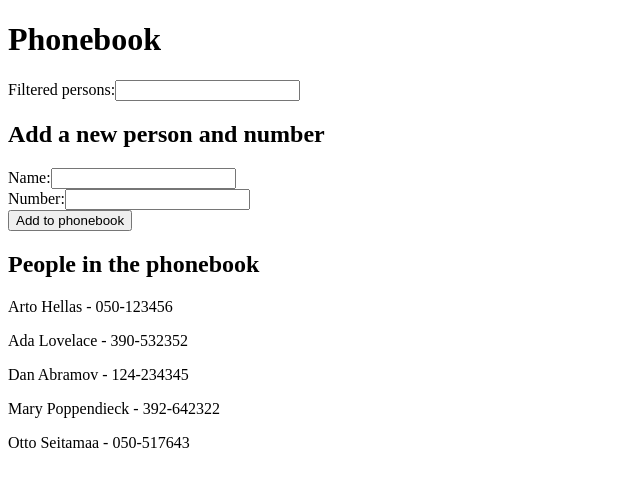
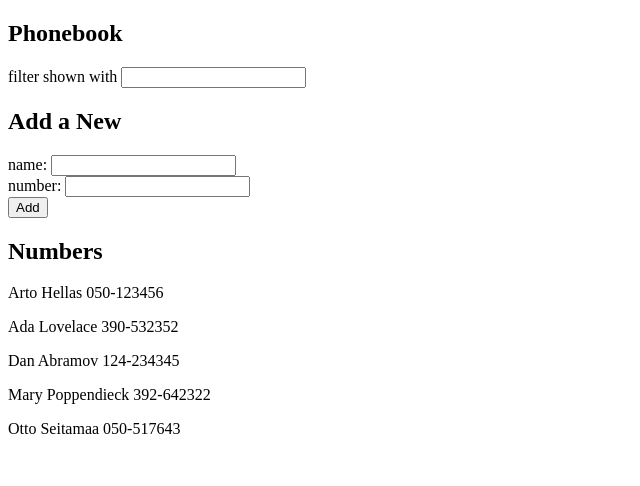
Before and after one commit to Necr0e/FullStackOpen, a React (Vite) app in the folder part2/phonebook/: page / in a window 1280 px wide. Shown: the top 486 px of the page, without its empty margins (0-640 px from the left). Built offline with nearby package versions, Linux system fonts and the light colour scheme; data requests are answered from the project's data file.

Commit message:
fix: rewrote a bunch of code and reorganized

```diff
--- a/part2/phonebook/db.json
+++ b/part2/phonebook/db.json
@@ -21,9 +21,9 @@
       "number": "392-642322"
     },
     {
+      "id": 5,
       "name": "Otto Seitamaa",
-      "number": "050-517643",
-      "id": 5
+      "number": "050-517643"
     }
   ]
 }
--- a/part2/phonebook/package.json
+++ b/part2/phonebook/package.json
@@ -8,7 +8,7 @@
     "build": "vite build",
     "lint": "eslint . --ext js,jsx --report-unused-disable-directives --max-warnings 0",
     "preview": "vite preview",
-	"server": "json-server -p3001 --watch db.json"
+    "server": "json-server -p3001 --watch db.json"
   },
   "dependencies": {
     "axios": "^1.6.5",
--- a/part2/phonebook/src/App.jsx
+++ b/part2/phonebook/src/App.jsx
@@ -1,15 +1,14 @@
-import {useState, useEffect} from 'react'
+import { useState, useEffect } from 'react'
 import axios from 'axios'
-import Form from './components/Form'
-import People from './components/People'
-import Search from './components/Search'
+import Persons from './components/Persons'
+import Filter from './components/Filter'
+import PersonForm from './components/PersonForm'
 
 const App = () => {
     const [persons, setPersons] = useState([])
     const [newName, setNewName] = useState('')
     const [newNumber, setNewNumber] = useState('')
-    const [searchString, setSearchString] = useState('')
-    const filteredPersons = persons.filter(person => person.name.toLowerCase().includes(searchString.toLowerCase()))
+    const [filter, setNewFilter] = useState('')
 
     useEffect(() => {
         axios.get('http://localhost:3001/persons')
@@ -17,24 +16,51 @@ const App = () => {
                 setPersons(response.data)
             })
     }, [])
-    const checkIfExist = () => persons.findIndex((person) => person.name === newName)
-    const addToPhonebook = () => setPersons(persons.concat({ name: newName, number: newNumber}))
-    const handleSubmit = (event) => {
+
+    const handleNameChange = (event) => {
+        setNewName(event.target.value)
+    }
+    const handleNumberChange = (event) => {
+        setNewNumber(event.target.value)
+    }
+    const handleFilterChange = (event) => {
+        setNewFilter(event.target.value)
+    }
+    const existing_person = persons.find((person) =>
+        person.name.toLowerCase() === newName.toLowerCase()
+    )
+
+    const addPerson = (event) => {
         event.preventDefault()
-        checkIfExist(newName) >= 0 ? alert(`${newName} is already added to the phonebook.`) : addToPhonebook()
+        const nameObject = {
+            name: newName,
+            number: newNumber,
+            id: persons.length + 1
+        }
+        if (!existing_person)
+            setPersons(persons.concat(nameObject))
+        else {
+            alert(`${newName} is already in the phonebook!`)
+        }
+
         setNewName('')
     }
-
-
     return (
         <div>
-            <h1>Phonebook</h1>
-            <Search searchString={searchString} setSearchString={setSearchString}/>
-            <h2>Add a new person and number</h2>
-            <Form handleSubmit={handleSubmit} setNewName={setNewName} newName={newName} setNewNumber={setNewNumber} newNumber={newNumber}/>
-            <h2>People in the phonebook</h2>
-            <People people={filteredPersons}/>
+            <h2>Phonebook</h2>
+                <Filter filter={filter} onFilterChange={handleFilterChange}/>
+            <h2>Add a New</h2>
+            <PersonForm
+                onFormSubmit={addPerson}
+                onNameChange={handleNameChange}
+                onNumberChange={handleNumberChange}
+                nameValue={newName}
+                numberValue={newNumber}
+            />
+            <h2>Numbers</h2>
+                <Persons persons={persons} filter={filter}/>
         </div>
     )
 }
+
 export default App
--- /dev/null
+++ b/part2/phonebook/src/components/Filter.jsx
@@ -0,0 +1,9 @@
+const Filter = ({ filter, onFilterChange }) => {
+    return (
+        <div>
+            filter shown with <input value={filter} onChange={onFilterChange}/>
+        </div>
+    )
+}
+
+export default Filter
--- a/part2/phonebook/src/components/Form.jsx
+++ /dev/null
@@ -1,19 +0,0 @@
-const Form = ({handleSubmit, setNewName, newName, setNewNumber, newNumber}) => {
-    return (
-        <form onSubmit={handleSubmit}>
-            <label>
-                Name:
-                <input type='text' value={newName} onChange={(e) => setNewName(e.target.value)}/>
-            </label>
-            <br/>
-            <label>
-                Number:
-                <input type='text' value={newNumber} onChange={(e) => setNewNumber(e.target.value)}/>
-            </label>
-            <div>
-                <button type="submit">Add to phonebook</button>
-            </div>
-        </form>
-    )
-}
-export default Form
--- a/part2/phonebook/src/components/People.jsx
+++ /dev/null
@@ -1,5 +0,0 @@
-import Person from './Person'
-
-const People = ({people}) => people.map(person => <Person key={person.name} name={person.name} number={person.number}/>)
-
-export default People
--- a/part2/phonebook/src/components/Person.jsx
+++ b/part2/phonebook/src/components/Person.jsx
@@ -1,2 +1,8 @@
-const Person = ({name, number}) => <p key={name}>{name} - {number}</p>
+
+const Person = ({ person }) => {
+    return (
+        <p key={person.name}> {person.name} {person.number}</p>
+    )
+}
+
 export default Person
--- /dev/null
+++ b/part2/phonebook/src/components/PersonForm.jsx
@@ -0,0 +1,17 @@
+const PersonForm = ({ onFormSubmit, onNameChange, onNumberChange, nameValue, numberValue }) => {
+    return (
+        <form onSubmit={onFormSubmit}>
+            <div>
+                name: <input value={nameValue} onChange={onNameChange}/>
+           </div>
+            <div>
+                number: <input value={numberValue} onChange={onNumberChange}/>
+            </div>
+            <div>
+                <button type='submit'>Add</button>
+            </div>
+        </form>
+    )
+}
+
+export default PersonForm
--- /dev/null
+++ b/part2/phonebook/src/components/Persons.jsx
@@ -0,0 +1,14 @@
+import Person from './Person'
+
+const Persons = ({ persons, filter }) => {
+    return (
+        <div>
+            {persons.filter((person) => person.name.toLowerCase().includes(filter.toLowerCase()))
+                .map((filteredPerson) => (
+                    <Person key={filteredPerson.name} person={filteredPerson} />
+                ))}
+        </div>
+    )
+}
+
+export default Persons
--- a/part2/phonebook/src/components/Search.jsx
+++ /dev/null
@@ -1,10 +0,0 @@
-const Search = ({searchString, setSearchString}) => {
-    return (
-        <label>
-            Filtered persons:
-            <input type='text' value={searchString} onChange={(e) => setSearchString(e.target.value)}/>
-        </label>
-    )
-}
-
-export default Search
```
Also changed, not shown: 1 other file (tests, documents, lock files or other folders).
